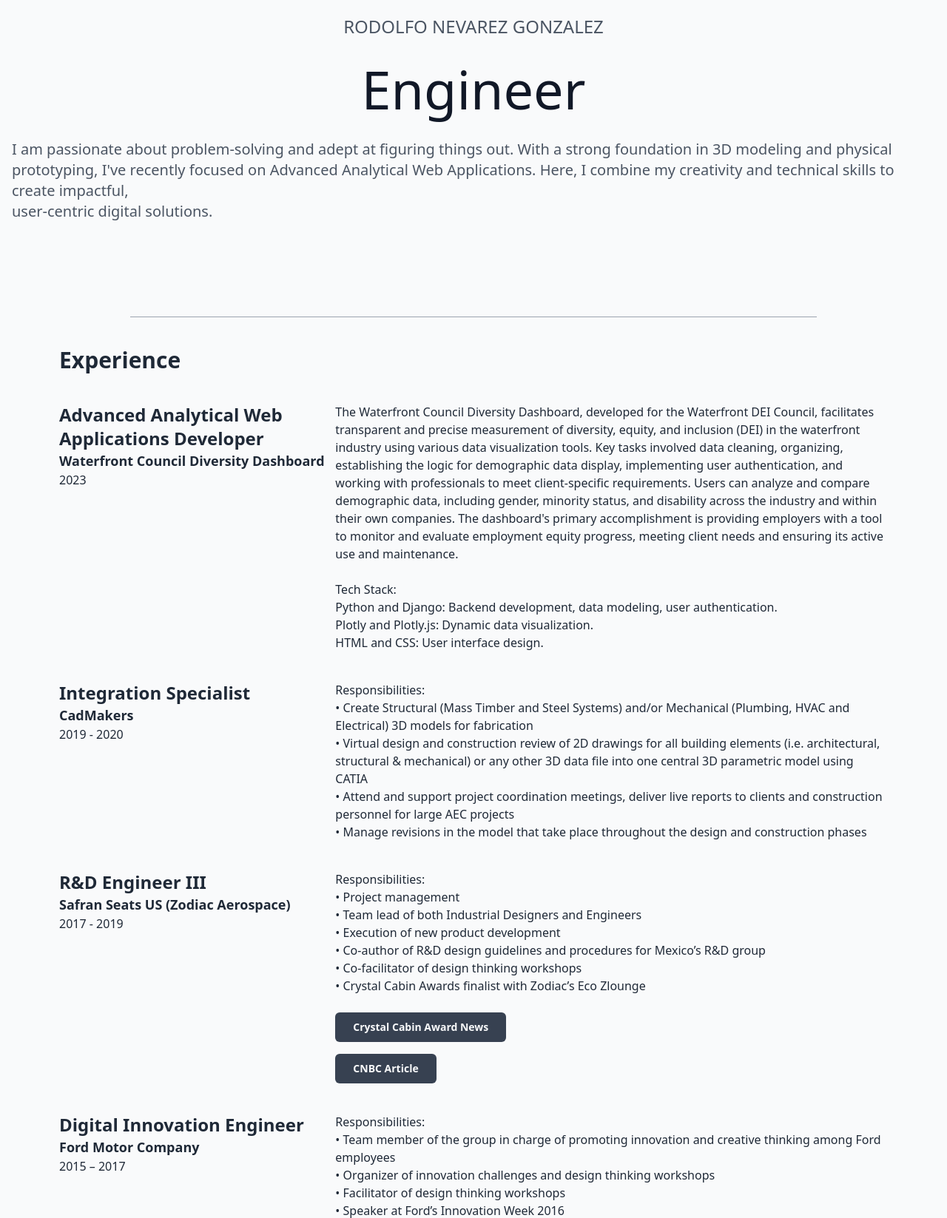
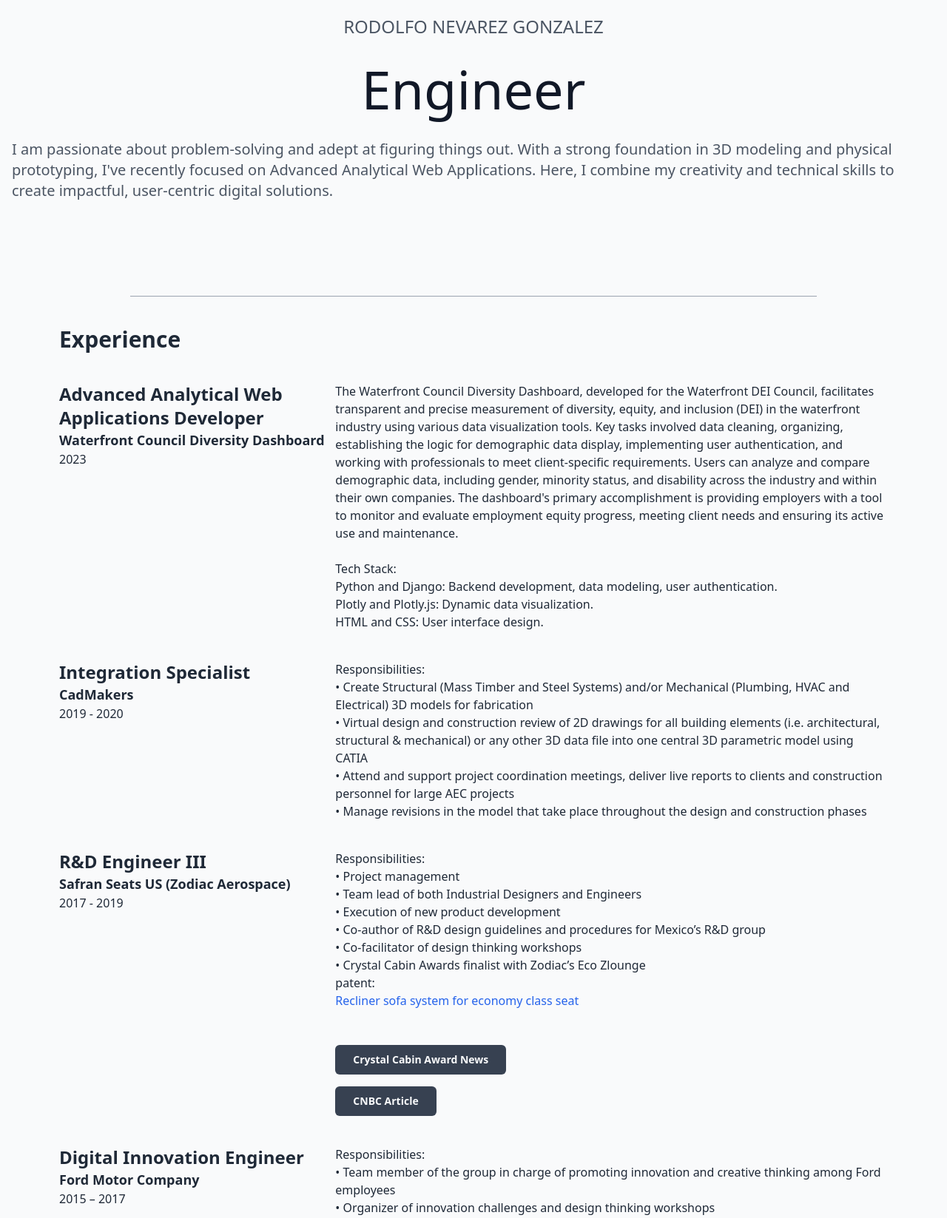
Before and after one commit to RobdolfoN/portfolio, a Django app: page / in a window 1280 px wide. Shown: the part 384-2031 px from the top of the page at 74% size. Run offline with Django 4.2, Linux system fonts and the light colour scheme; style sheets or scripts are compiled from the project's sources.

Commit message:
fixed DEM

```diff
--- a/portfolioapp/templates/portfolioapp/pages/home.html
+++ b/portfolioapp/templates/portfolioapp/pages/home.html
@@ -23,7 +23,7 @@
                     <p class="font-normal text-gray-600 text-left md:text-md lg:text-xl mb-16">I am passionate about problem-solving and adept at figuring things out.
                         With a strong foundation in 3D modeling and physical prototyping,
                         I've recently focused on Advanced Analytical Web Applications.
-                        Here, I combine my creativity and technical skills to create impactful, <br>user-centric digital solutions.
+                        Here, I combine my creativity and technical skills to create impactful, user-centric digital solutions.
                     </p>
 
                 </div>
@@ -95,6 +95,8 @@
                             <li>•	Co-facilitator of design thinking workshops</li>
                             <li>•	Crystal Cabin Awards finalist with Zodiac’s Eco Zlounge</li>
                         </ul>
+                        <p>patent:</p>
+                        <a href="https://patents.google.com/patent/US10688894B2/en?oq=us10688894b2" class="text-blue-600 hover:text-blue-800">Recliner sofa system for economy class seat</a><br>
                         <br>
                         <a href="http://www.crystal-cabin-award.com/cca-news-realeases/article/24-pioneering-on-board-innovations-for-airliners.html" target="_blank">
                             <button class="px-5 py-2 md:px-6 md:py-2.5 font-medium md:font-semibold bg-gray-700 text-gray-50 text-sm rounded-md hover:bg-gray-50 hover:text-gray-700 transition ease-linear duration-500 mb-4">Crystal Cabin Award News</button> <!-- Smaller buttons -->
```
Also changed, not shown: portfolioapp/templates/portfolioapp/pages/ecozlounge.html (+10 -0 lines).
